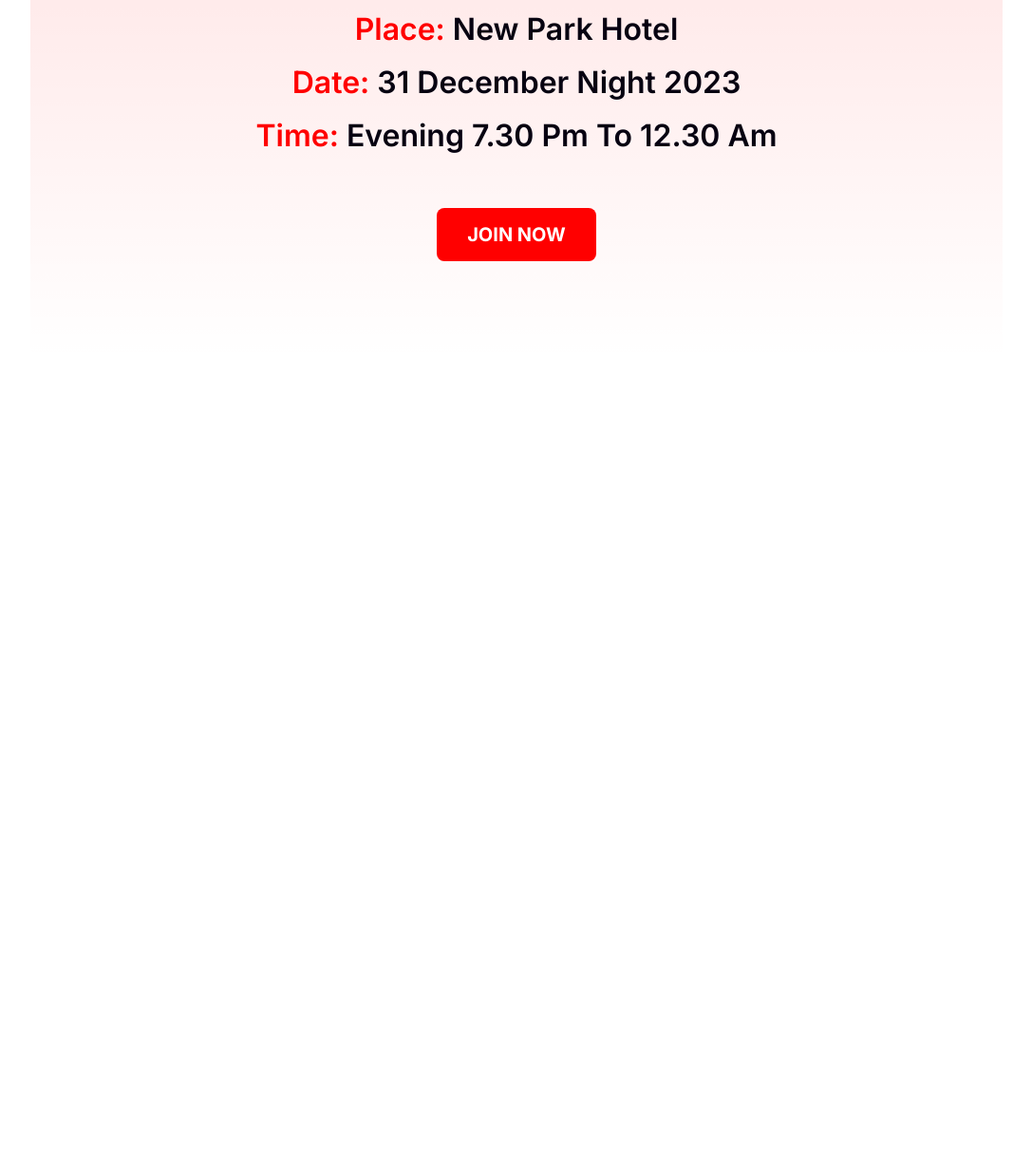
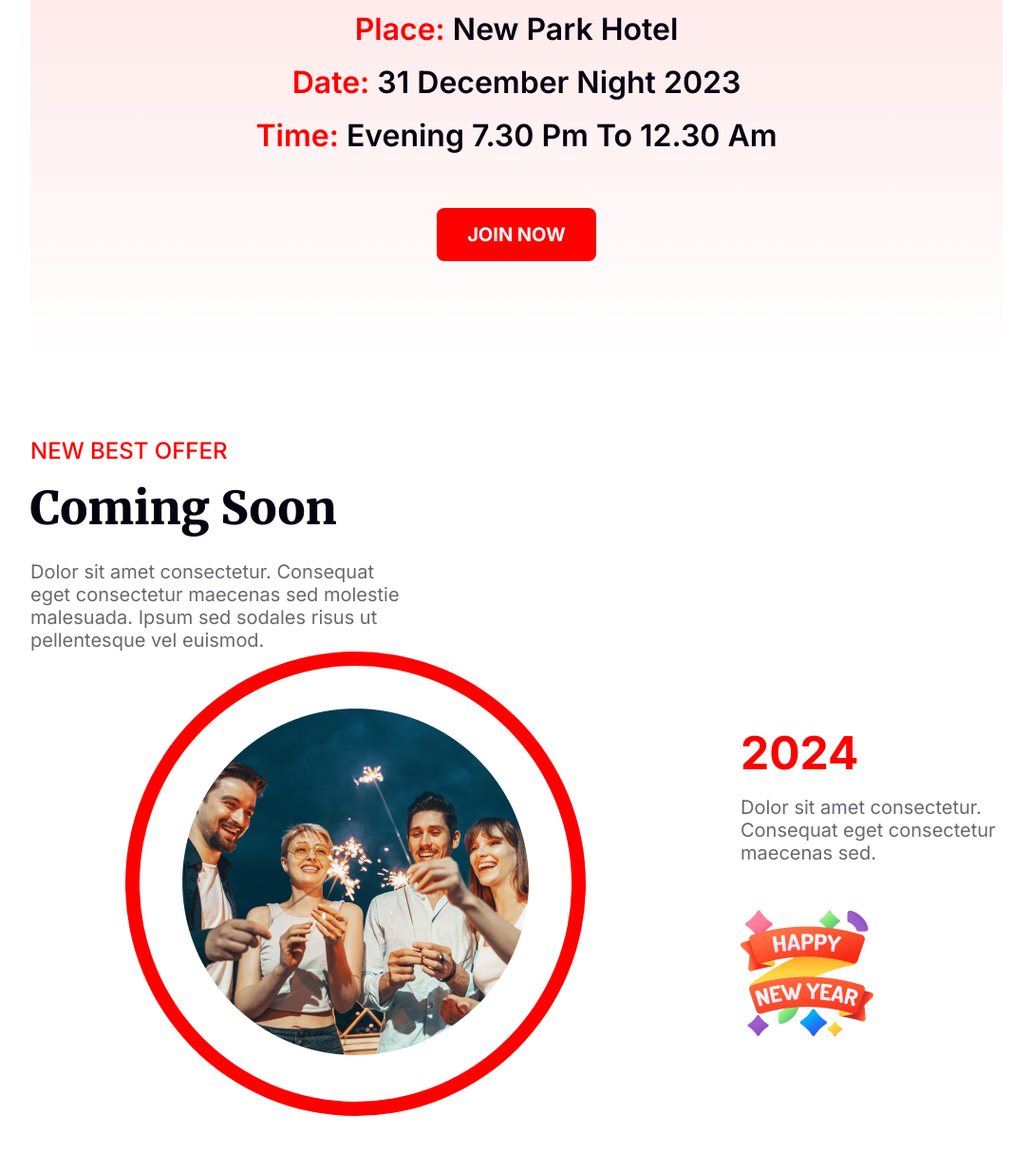
Before and after one commit to Sawon-52/New_Year_Party, a plain HTML site: page index.html in a window 1280 px wide. Shown: the part 2619-3833 px from the top of the page at 95% size, without its empty margins (96-1183 px from the left). Before the commit the page ends 2999 px from the top, so only its background shows below. Drawn offline with Linux system fonts and the light colour scheme.

Commit message:
create offer section

```diff
--- a/index.html
+++ b/index.html
@@ -53,7 +53,6 @@
 
             <div class="party_img">
                 <img src="img/Group 70.png" alt="2024 ">
-
             </div>
         </div>
 
@@ -72,6 +71,27 @@
             </div>
     </section>
 
+    <!--offer section-->
+    <section class="offer">
+        <div class="offer_content">
+            <h3>NEW BEST OFFER</h3>
+            <h2>Coming Soon</h2>
+            <p>Dolor sit amet consectetur. Consequat eget consectetur maecenas sed molestie malesuada. Ipsum sed sodales risus ut pellentesque vel euismod. </p>
+        </div>
+
+        <div class="offer_img">
+            <img src="img/Ellipse 1.png" alt="offer image">
+        </div>
+
+        <div class="offer_time">
+            <h2>2024</h2>
+            <p>Dolor sit amet consectetur. Consequat eget consectetur maecenas sed.</p>
+
+            <img src="img/Group 96.png" alt="new year">
+        </div>
+
+    </section>
+
 
 </body>
 </html>
--- a/style.css
+++ b/style.css
@@ -149,7 +149,7 @@
     height: auto;
 }
 
-/* evebt style */
+/* event style */
 .event{
     width: 80%;
     min-height: 482px;
@@ -159,7 +159,7 @@
     display: flex;
     justify-content: center;
     align-items: center;
-
+    margin-bottom: 80px;
 }
 .event .event_content{
     display: flex;
@@ -205,3 +205,76 @@
     font-weight: 700;
     text-transform: uppercase;
 }
+
+
+    /* offer section style */
+.offer{
+    width: 80%;
+    margin: 0 auto;
+    display: flex;
+    flex-wrap: wrap;
+    justify-content: space-between;
+    align-items: center;
+    margin-bottom: 80px;
+}
+
+.offer .offer_content h3{
+    color: #F00;
+    font-family: var(--inter_font);
+    font-size: 24px;
+    font-weight: 500;
+
+}
+.offer .offer_content h2{
+    color: #070211;
+    font-family: var(--Merriweather);
+    font-size: 48px;
+    font-weight: 900;
+    text-transform: capitalize;
+    margin-top: 16px;
+    margin-bottom: 25px;
+
+}
+.offer .offer_content p{
+    max-width: 393px;
+    color: rgba(7, 2, 17, 0.60);
+    font-family: var(--inter_font);
+    font-size: 20px;
+    font-weight: 400;
+}
+
+.offer .offer_img{
+    border: 15px solid #F00;
+    border-radius: 50%;
+    padding: 45px;
+    margin-left: 100px;
+    margin-right: 100px;
+}
+
+.offer .offer_img img{
+    width: 100%;
+    max-width: 100%;
+    height: auto;
+}
+
+.offer .offer_time h2{
+    color: #F00;
+    font-family: var(--inter_font);
+    font-size: 48px;
+    font-weight: 700;
+}
+
+.offer .offer_time p{
+    max-width: 276px;
+    color: rgba(7, 2, 17, 0.60);
+    font-family: var(--inter_font);
+    font-size: 20px;
+    font-weight: 400;
+    margin-top: 16px;
+    margin-bottom:45px;
+}
+
+.offer .offer_time img{
+    max-width: 140px;
+    min-height: 140px;
+}
```
